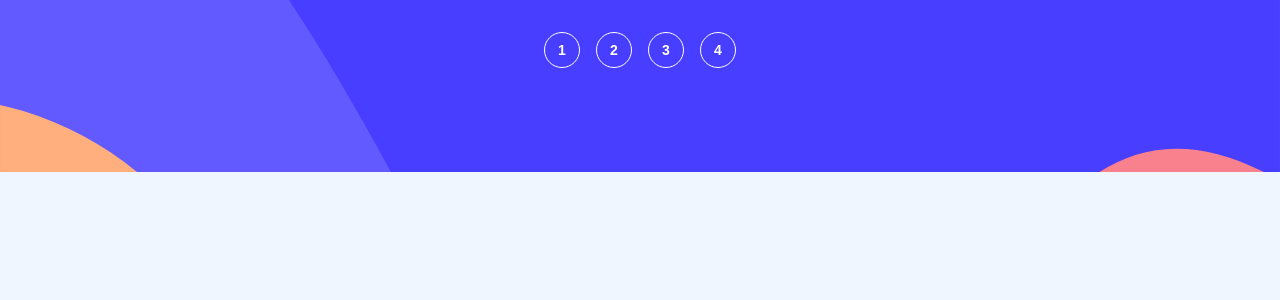
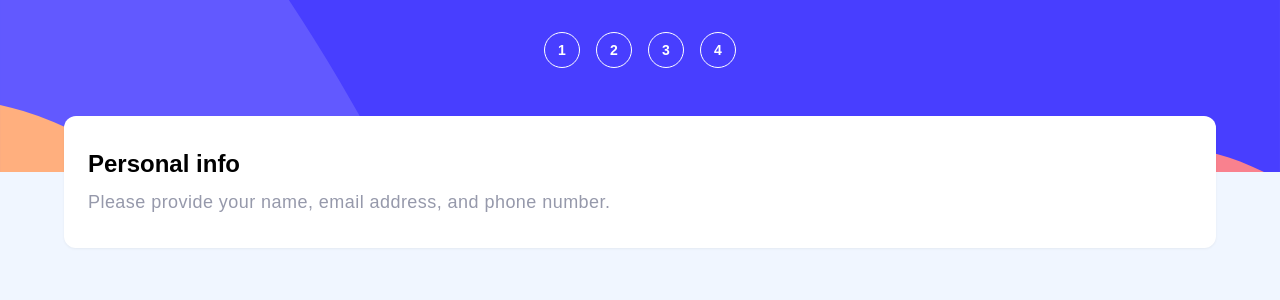
Before and after one commit to ndrvndr/multi-step-form-frontendmentor, a React (Vite) app: page / in a window 1280 px wide. Shown: the top 300 px of the page. Built offline with nearby package versions, Linux system fonts and the light colour scheme.

Commit message:
create firstStep page h1 and p

```diff
--- a/src/components/Layout/AuthLayout.jsx
+++ b/src/components/Layout/AuthLayout.jsx
@@ -4,7 +4,7 @@ import StepButton from "../Elements/StepButton";
 const AuthLayout = (props) => {
   const { children } = props;
   return (
-    <div>
+    <div className="flex flex-col items-center">
       <div className="bg-sidebar-mobile w-full h-[172px] bg-no-repeat bg-cover flex justify-center space-x-4">
         <StepButton label="1" />
         <StepButton label="2" />
--- a/src/pages/firstStep.jsx
+++ b/src/pages/firstStep.jsx
@@ -1,7 +1,16 @@
 import AuthLayout from "../components/Layout/AuthLayout";
 
 const FirstStep = () => {
-  return <AuthLayout></AuthLayout>;
+  return (
+    <AuthLayout>
+      <div className="w-[90%] h-fit bg-neutral-white rounded-xl drop-shadow-sm px-6 py-8 relative -top-14">
+        <h1 className="text-2xl font-bold mb-2">Personal info</h1>
+        <p className="leading-7 tracking-wide text-lg text-neutral-cool-gray">
+          Please provide your name, email address, and phone number.
+        </p>
+      </div>
+    </AuthLayout>
+  );
 };
 
 export default FirstStep;
--- a/tailwind.config.js
+++ b/tailwind.config.js
@@ -23,12 +23,6 @@ export default {
           white: "hsl(0, 0%, 100%)",
         },
       },
-      fontFamily: {
-        ubuntu: ["Ubuntu", "sans-serif"],
-        "ubuntu-regular": ["Ubuntu", "sans-serif"],
-        "ubuntu-medium": ["Ubuntu Medium", "sans-serif"],
-        "ubuntu-bold": ["Ubuntu Bold", "sans-serif"],
-      },
     },
   },
   plugins: [],
```
